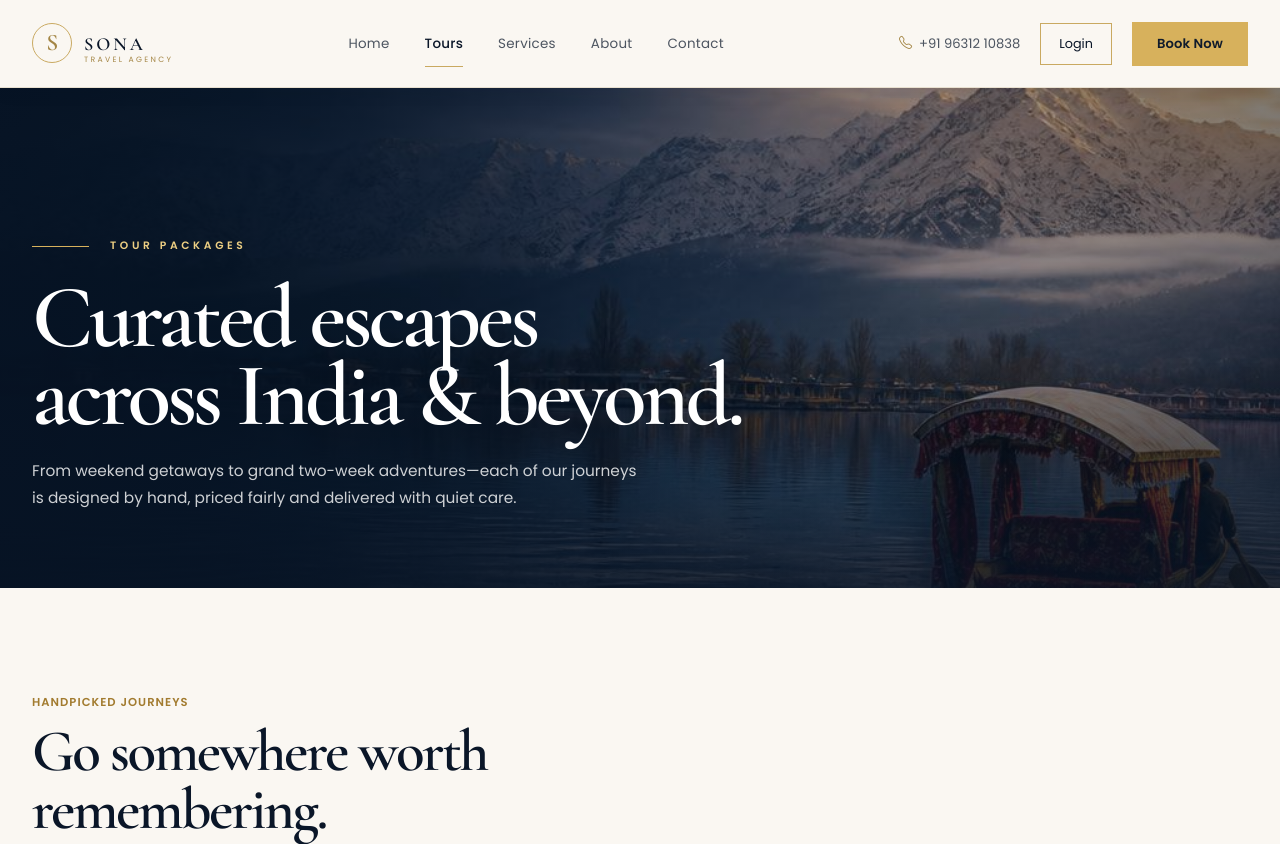
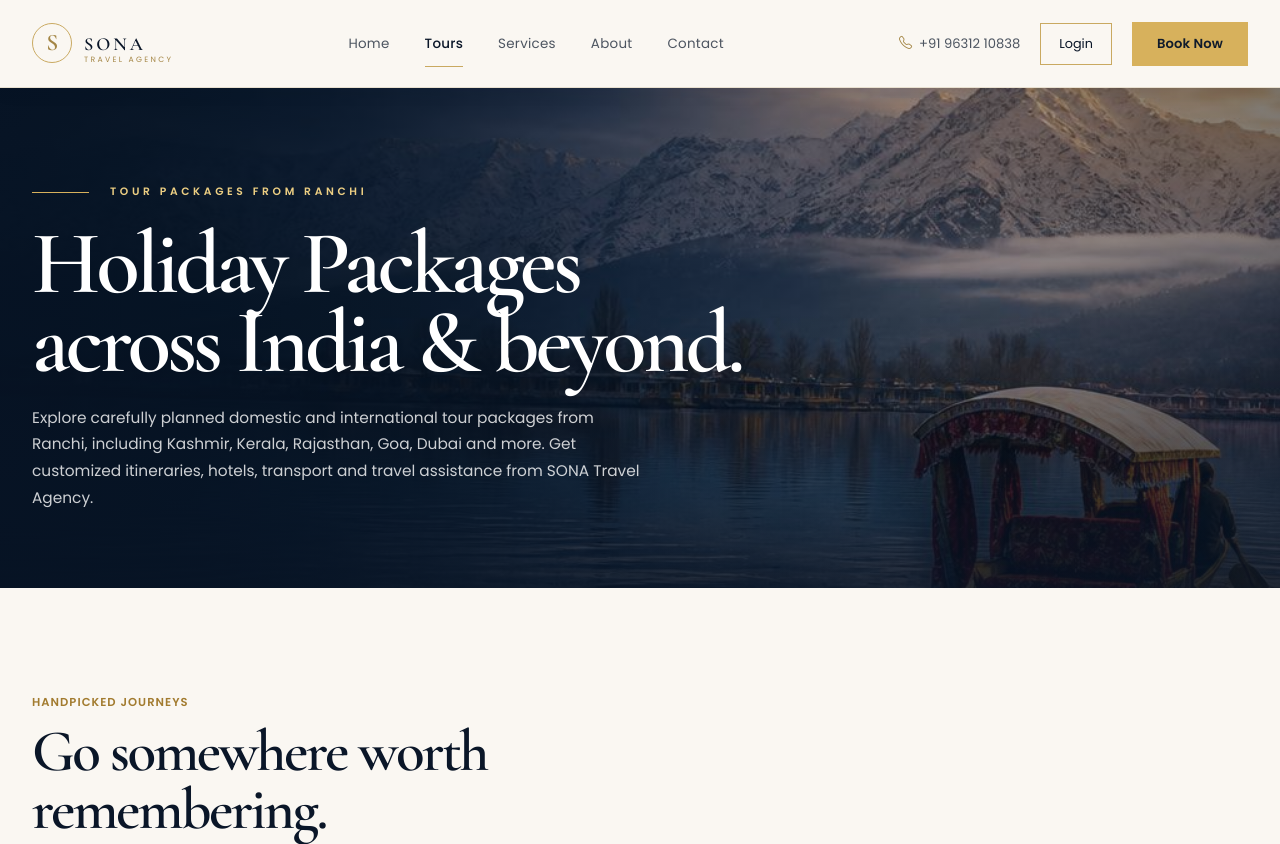
Before and after one commit to niranjan0k/travel_billing, a Flask app: page /tours in a window 1280 px wide. Shown: the top 844 px of the page. Run offline with Flask 3, Linux system fonts and the light colour scheme; parts of the project's set-up code (start-up, migrations or seed data) failed here and were passed over; some libraries are stand-ins or nearby versions.

Commit message:
Added titile logo and modified meta tags

```diff
--- a/templates/base.html
+++ b/templates/base.html
@@ -4,6 +4,7 @@
 <meta charset="utf-8">
 <meta name="viewport" content="width=device-width, initial-scale=1">
 <title>{% block title %}Sona Travel Agency{% endblock %}</title>
+<link rel="icon" href="{{ url_for('static', filename='img/firm-logo.ico') }}" type="image/x-icon">
 <link href="https://cdn.jsdelivr.net/npm/bootstrap@5.3.2/dist/css/bootstrap.min.css" rel="stylesheet">
 <link href="https://cdn.jsdelivr.net/npm/bootstrap-icons@1.11.1/font/bootstrap-icons.css" rel="stylesheet">
 <link rel="stylesheet" href="{{ url_for('static', filename='css/style.css') }}">
--- a/templates/home.html
+++ b/templates/home.html
@@ -4,7 +4,8 @@
   <meta charset="utf-8">
   <meta name="viewport" content="width=device-width, initial-scale=1">
   <title>SONA Travel Agency | Your Journey, Our Expertise</title>
-  <meta name="description" content="Discover amazing travel destinations with SONA Travel Agency.">
+  <link rel="icon" href="{{ url_for('static', filename='img/firm-logo.ico') }}" type="image/x-icon">
+  <meta name="description" content="SONA Travel Agency in Ranchi offers flight and railway ticket booking, hotel reservations, domestic and international tour packages, visa assistance, forex and corporate travel services.">
   <link rel="preconnect" href="https://fonts.googleapis.com">
   <link rel="preconnect" href="https://fonts.gstatic.com" crossorigin>
   <link href="https://fonts.googleapis.com/css2?family=Cormorant+Garamond:wght@500;600;700&family=Poppins:wght@300;400;500;600;700;800&display=swap" rel="stylesheet">
--- a/templates/reference_page.html
+++ b/templates/reference_page.html
@@ -1,33 +1,38 @@
 {% set page_meta = {
   'tours': {
-    'kicker': 'Tour Packages',
-    'title': 'Curated escapes',
+    'kicker': 'Tour Packages from Ranchi',
+    'title': 'Holiday Packages',
     'italic': 'across India & beyond.',
-    'subtitle': 'From weekend getaways to grand two-week adventures—each of our journeys is designed by hand, priced fairly and delivered with quiet care.',
+    'subtitle': 'Explore carefully planned domestic and international tour packages from Ranchi, including Kashmir, Kerala, Rajasthan, Goa, Dubai and more. Get customized itineraries, hotels, transport and travel assistance from SONA Travel Agency.',
     'image': 'img/presentation/kashmir-carousel.jpg'
   },
+
   'services': {
-    'kicker': 'Our Services',
-    'title': 'Everything your',
-    'italic': 'journey needs.',
-    'subtitle': 'Rail, air, hotels, visas, forex and cruises—handled in-house, so nothing gets lost between counters.',
+    'kicker': 'Travel Services in Ranchi',
+    'title': 'Complete Travel',
+    'italic': 'services under one roof.',
+    'subtitle': 'Book flights, railway tickets, hotels, holiday packages, visas, forex and cruises with SONA Travel Agency in Ranchi. Our travel team helps you plan, book and manage your journey with reliable assistance.',
     'image': 'img/presentation/kerala-carousel.jpg'
   },
+
   'about': {
-    'kicker': 'Our Story',
-    'title': 'A quiet promise,',
-    'italic': 'kept for years.',
-    'subtitle': 'Founded in 2017 by Mr. Ishwar Chandra, SONA Travel Agency is built on responsive service, practical advice and a commitment to keep working for every traveller.',
+    'kicker': 'SONA Travel Agency, Ranchi',
+    'title': 'Your Trusted Travel',
+    'italic': 'Partner Since 2017.',
+    'subtitle': 'Founded in 2017 by Mr. Ishwar Chandra, SONA Travel Agency is a Ranchi-based travel agency providing flight and railway booking, hotels, holiday packages, visa assistance, forex and other travel services.',
     'image': 'img/presentation/rajasthan-carousel.jpg'
   },
+
   'contact': {
-    'kicker': 'Contact',
-    'title': 'Let’s plan',
-    'italic': 'your next journey.',
-    'subtitle': 'Whether it’s a last-minute ticket or a two-week international itinerary—drop us a note and someone from our travel desk will get in touch within a day.',
+    'kicker': 'Contact SONA Travel Agency',
+    'title': 'Plan Your Next',
+    'italic': 'Journey from Ranchi.',
+    'subtitle': 'Contact SONA Travel Agency in Ranchi for flight and railway tickets, hotels, domestic and international holiday packages, visa assistance and customized travel planning.',
     'image': 'img/presentation/goa-carousel.jpg'
   }
+
 } %}
+
 {% set meta = page_meta[page] %}
 <!doctype html>
 <html lang="en">
@@ -35,6 +40,7 @@
   <meta charset="utf-8">
   <meta name="viewport" content="width=device-width, initial-scale=1">
   <title>{{ meta.title }} {{ meta.italic }} | SONA Travel Agency</title>
+  <link rel="icon" href="{{ url_for('static', filename='img/firm-logo.ico') }}" type="image/x-icon">
   <link rel="preconnect" href="https://fonts.googleapis.com">
   <link rel="preconnect" href="https://fonts.gstatic.com" crossorigin>
   <link href="https://fonts.googleapis.com/css2?family=Cormorant+Garamond:wght@500;600;700&family=Poppins:wght@300;400;500;600;700;800&display=swap" rel="stylesheet">
```
Also changed, not shown: static/img/firm-logo.ico (added), static/img/firm-logo.png (added).
